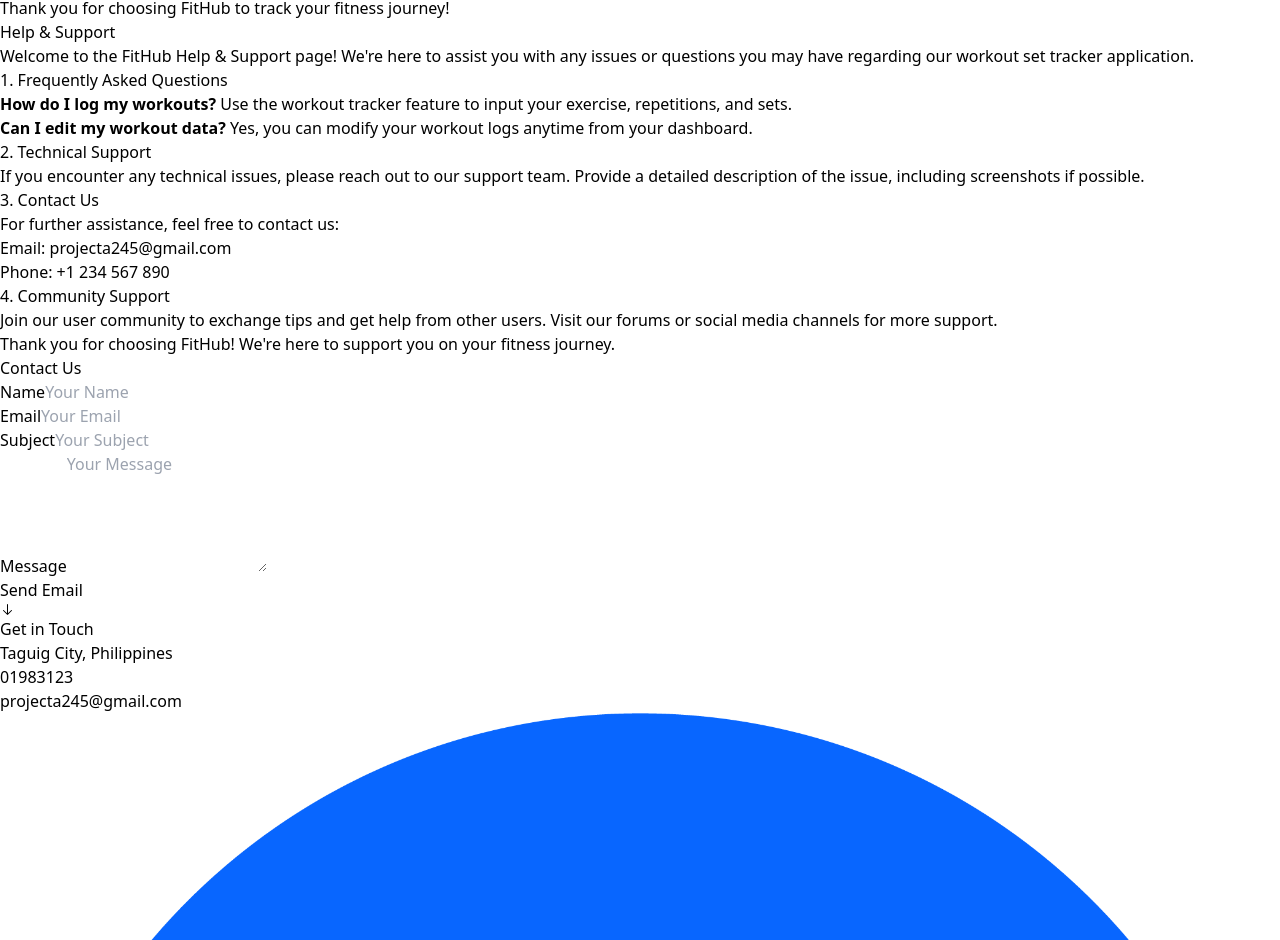
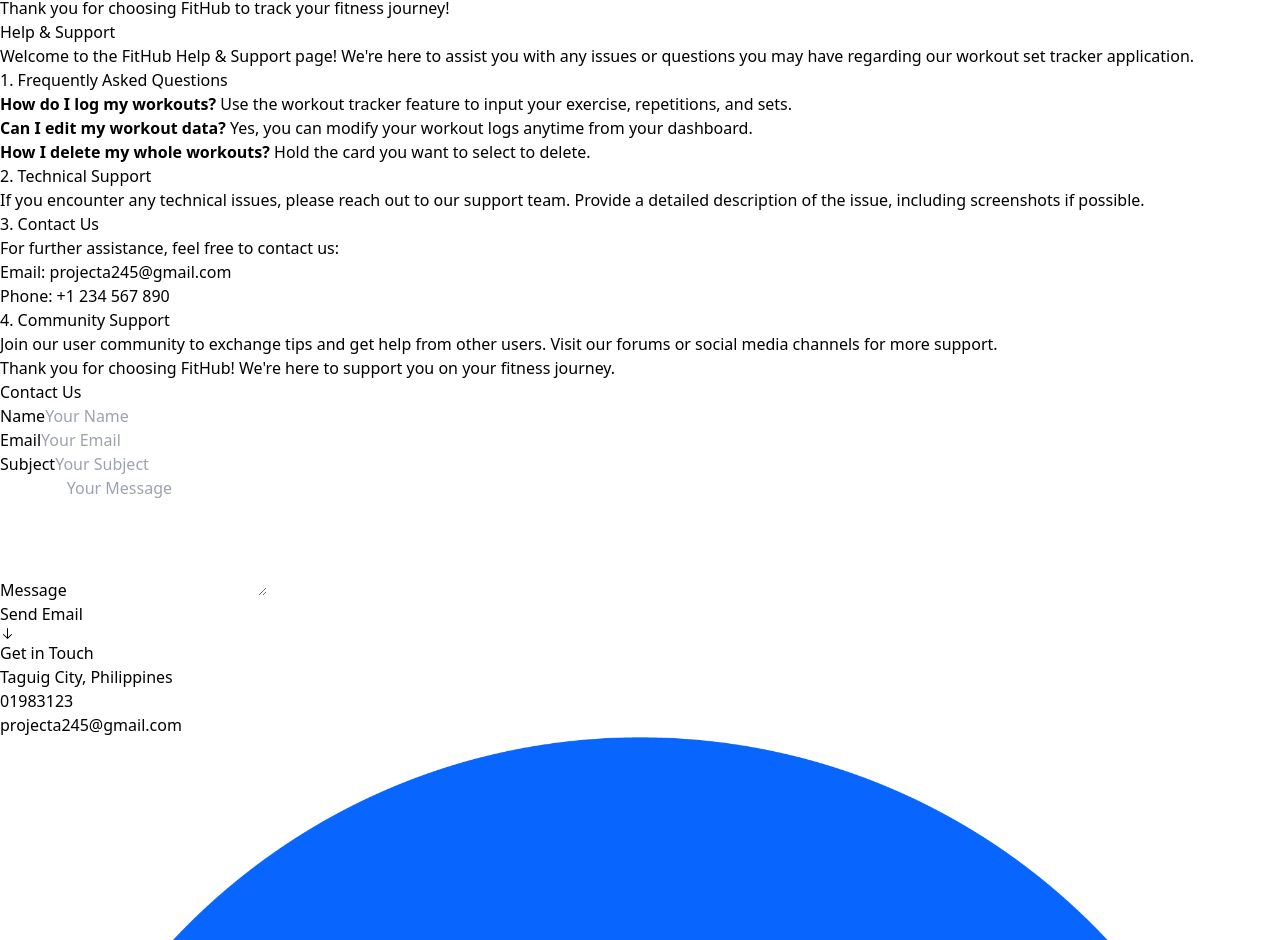
Before and after one commit to kimalfredmolina/Fithub-Website, a React (Vite) app: page / in a window 1280 px wide. Shown: the part 1676-2616 px from the top of the page. Built offline with nearby package versions, Linux system fonts and the light colour scheme.

Commit message:
Added text

```diff
--- a/src/components/HelpSupportPage.jsx
+++ b/src/components/HelpSupportPage.jsx
@@ -19,6 +19,7 @@
           <ul className="list-disc pl-6 space-y-2 text-gray-700">
             <li><strong>How do I log my workouts?</strong> Use the workout tracker feature to input your exercise, repetitions, and sets.</li>
             <li><strong>Can I edit my workout data?</strong> Yes, you can modify your workout logs anytime from your dashboard.</li>
+            <li><strong>How I delete my whole workouts?</strong> Hold the card you want to select to delete.</li>
           </ul>
         </section>
 
```
